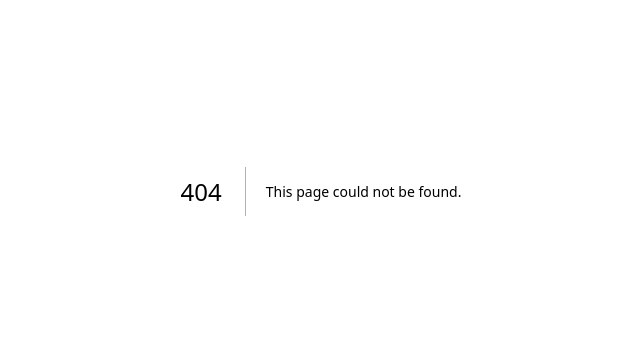
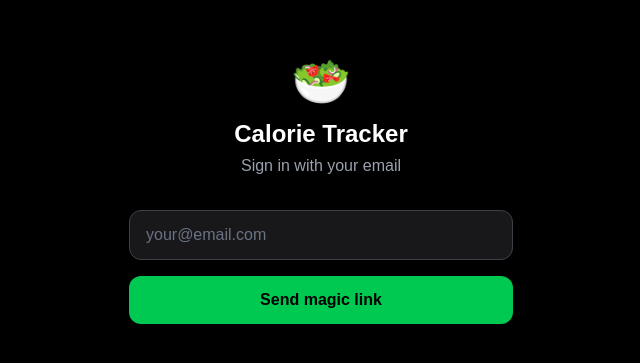
Before and after one commit to kpc-afk/calorie-tracker-web, a Next.js app: page /login in a window 1280 px wide. Before the commit this address had no page. Shown: the part 209-572 px from the top of the page, without its empty margins (319-959 px from the left). Built offline with nearby package versions, Linux system fonts and the light colour scheme.

Commit message:
feat: magic link auth with Supabase

```diff
--- /dev/null
+++ b/app/(auth)/login/page.tsx
@@ -0,0 +1,55 @@
+'use client'
+import { useState } from 'react'
+import { createClient } from '@/lib/supabase/client'
+
+export default function LoginPage() {
+  const [email, setEmail] = useState('')
+  const [sent, setSent] = useState(false)
+  const [loading, setLoading] = useState(false)
+
+  async function handleLogin(e: React.FormEvent) {
+    e.preventDefault()
+    setLoading(true)
+    const supabase = createClient()
+    await supabase.auth.signInWithOtp({
+      email,
+      options: { emailRedirectTo: `${window.location.origin}/auth/callback` },
+    })
+    setSent(true)
+    setLoading(false)
+  }
+
+  if (sent) return (
+    <div className="min-h-screen bg-black flex items-center justify-center p-6">
+      <div className="text-center">
+        <div className="text-5xl mb-4">📬</div>
+        <h1 className="text-white text-xl font-semibold mb-2">Check your email</h1>
+        <p className="text-gray-400">Magic link sent to <span className="text-white">{email}</span></p>
+        <p className="text-gray-500 text-sm mt-2">Tap the link to sign in.</p>
+      </div>
+    </div>
+  )
+
+  return (
+    <div className="min-h-screen bg-black flex items-center justify-center p-6">
+      <div className="w-full max-w-sm">
+        <div className="text-center mb-8">
+          <div className="text-5xl mb-3">🥗</div>
+          <h1 className="text-white text-2xl font-bold">Calorie Tracker</h1>
+          <p className="text-gray-400 mt-1">Sign in with your email</p>
+        </div>
+        <form onSubmit={handleLogin} className="space-y-4">
+          <input
+            type="email" value={email} onChange={e => setEmail(e.target.value)}
+            placeholder="your@email.com" required
+            className="w-full bg-zinc-900 border border-zinc-700 rounded-xl px-4 py-3 text-white placeholder-gray-500 focus:outline-none focus:border-green-500"
+          />
+          <button type="submit" disabled={loading}
+            className="w-full bg-green-500 text-black font-semibold py-3 rounded-xl disabled:opacity-50">
+            {loading ? 'Sending…' : 'Send magic link'}
+          </button>
+        </form>
+      </div>
+    </div>
+  )
+}
--- /dev/null
+++ b/app/auth/callback/route.ts
@@ -0,0 +1,12 @@
+import { createClient } from '@/lib/supabase/server'
+import { NextResponse } from 'next/server'
+
+export async function GET(request: Request) {
+  const { searchParams, origin } = new URL(request.url)
+  const code = searchParams.get('code')
+  if (code) {
+    const supabase = await createClient()
+    await supabase.auth.exchangeCodeForSession(code)
+  }
+  return NextResponse.redirect(`${origin}/chat`)
+}
```
